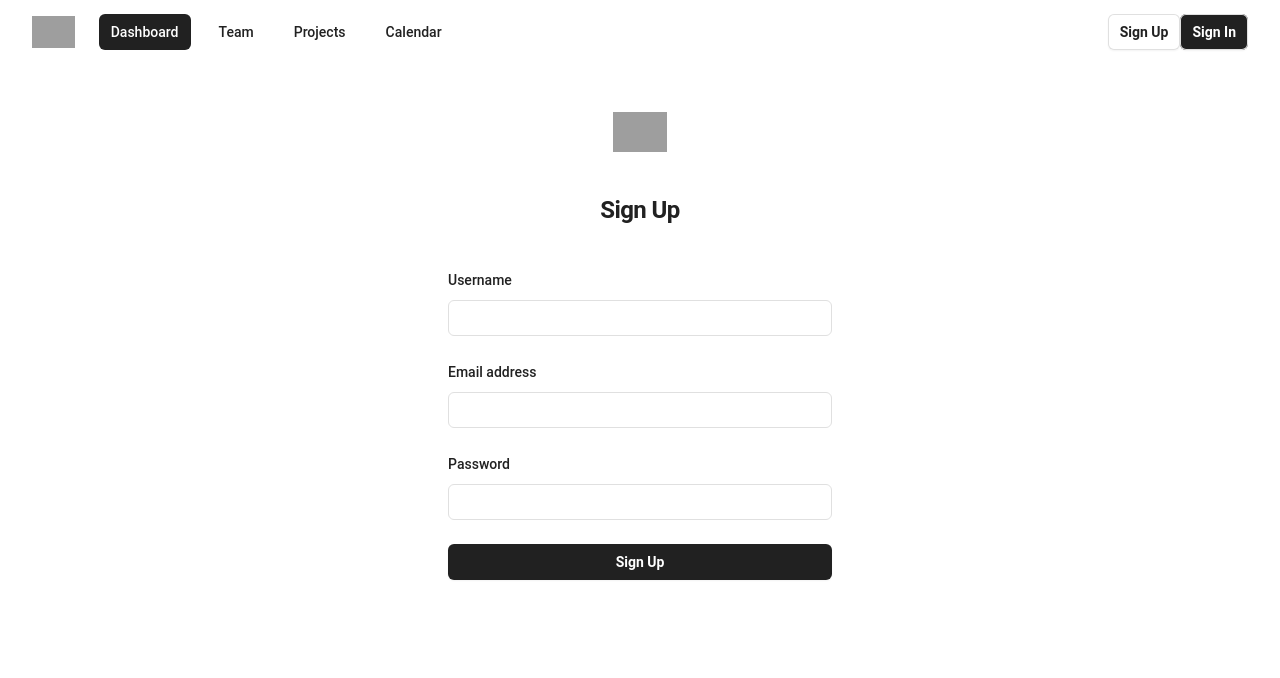
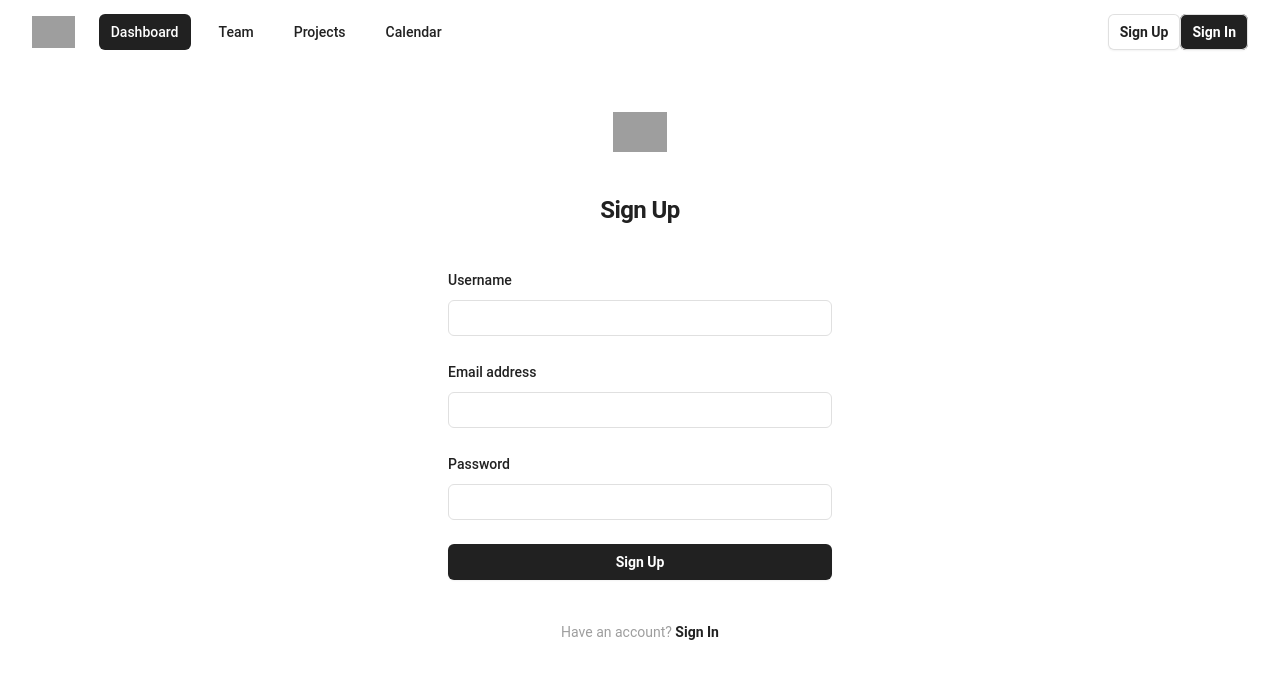
Before and after one commit to danny56v/donatie, a React (Vite) app in the folder client/: page /signup in a window 1280 px wide. Shown: the top 678 px of the page. Built offline with nearby package versions, Linux system fonts and the light colour scheme; grey boxes are pictures that could not be loaded.

Commit message:
complete sign up

```diff
--- a/client/src/pages/SignUp.tsx
+++ b/client/src/pages/SignUp.tsx
@@ -150,12 +150,12 @@ export default function Example() {
               </button>
             </div>
           </form>
-          {/* <p className="mt-10 text-center text-sm/6 text-gray-500">
-            {" "}
-            <a href="/signup" className="font-semibold text-gray-900 hover:text-gray-600">
-              Sign Up
+          <p className="mt-10 text-center text-sm/6 text-gray-500">
+            {"Have an account?   "}
+            <a href="/signin" className="font-semibold text-gray-900 hover:text-gray-600">
+              Sign In
             </a>
-          </p> */}
+          </p>
         </div>
       </div>
     </>
```
